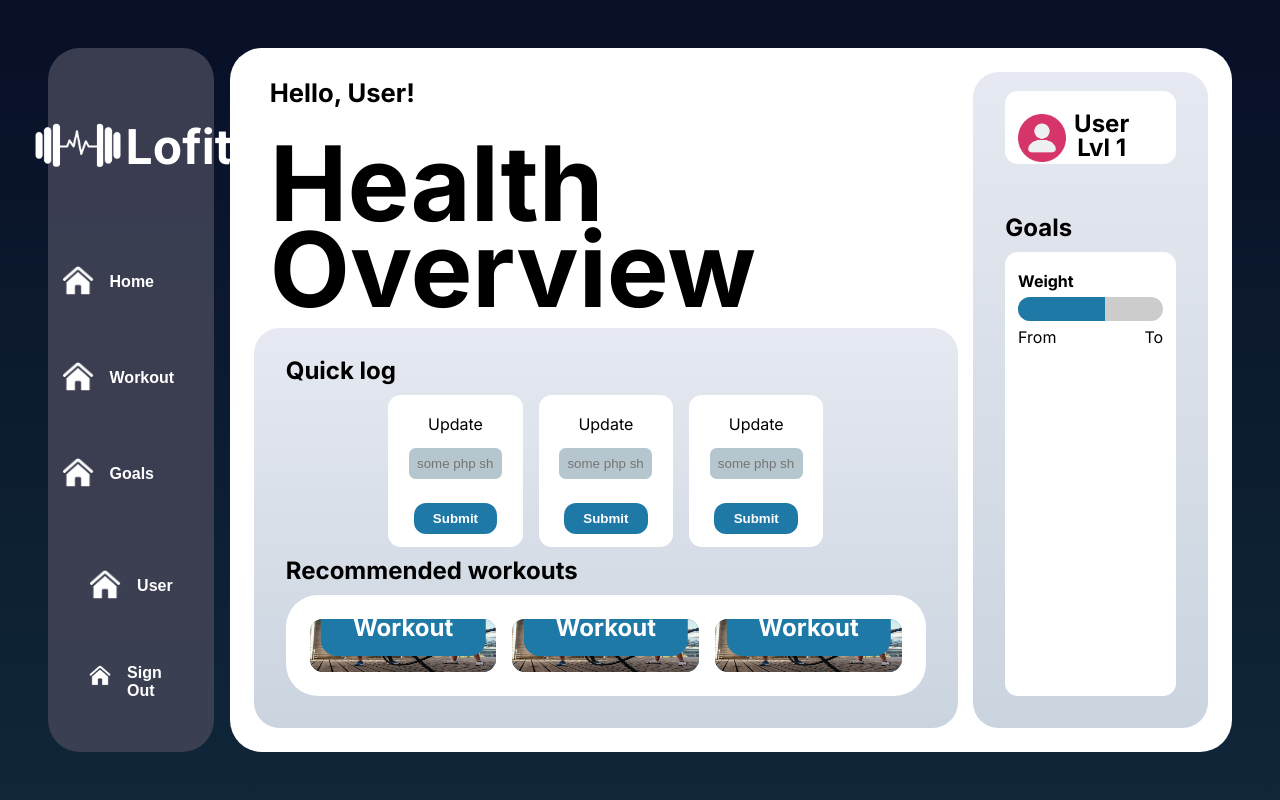
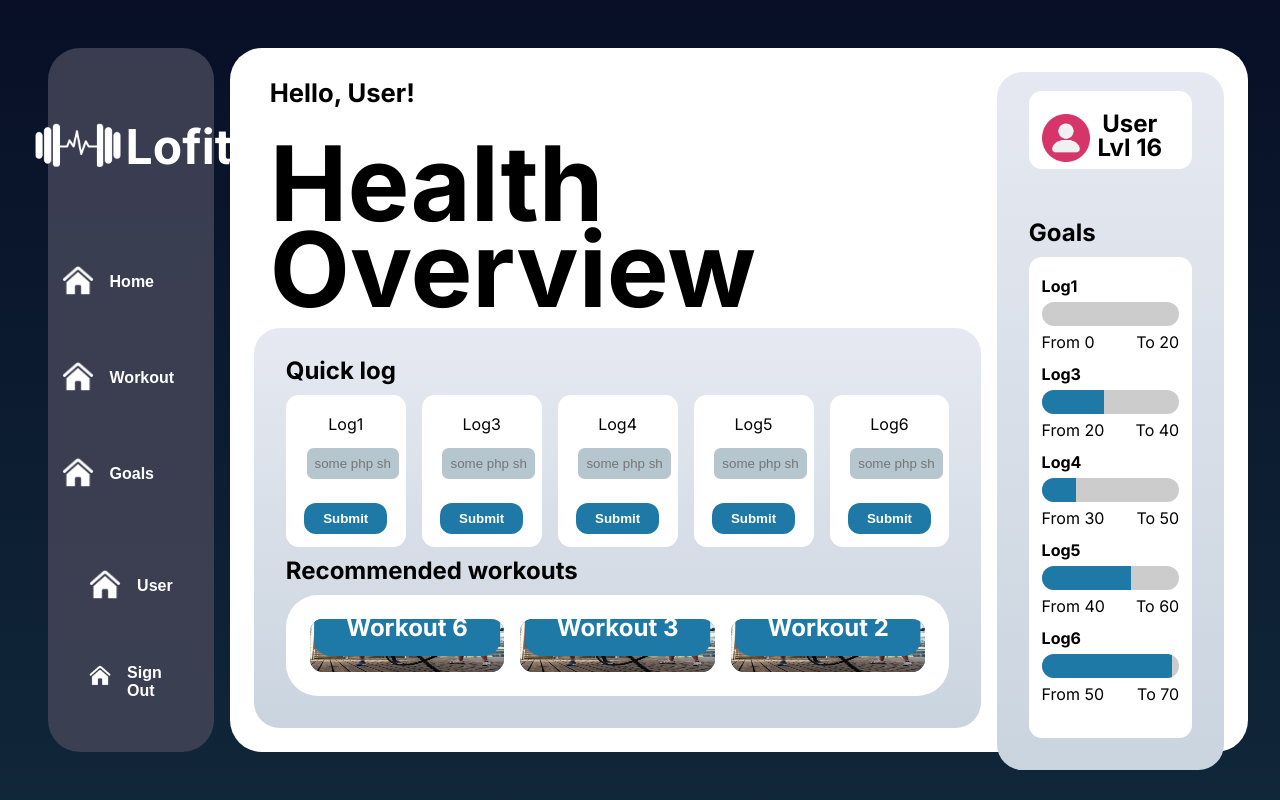
Before and after one commit to Shikks03/LockedIn-GymApp, a PHP site: page /pages/dashboard.php in a window 1280 px wide. Run offline with PHP 8.4, Linux system fonts and the light colour scheme.

Commit message:
added some backend to dashboard

```diff
--- a/pages/dashboard.php
+++ b/pages/dashboard.php
@@ -43,39 +43,13 @@
                     <div class="main-container">
                         <h3>Quick log</h3>
                         <div class="flex-row center-align quicklog">
-                            <div class="card">
-                                <p>Update</p><!-- INSERT PHP -->
-                                <p><input type="text" class="txt-input" placeholder="some php shi"></p>
-                                <input type="submit" class="log">
-                            </div>
-                            <div class="card">
-                                <p>Update</p><!-- INSERT PHP -->
-                                <p><input type="text" class="txt-input" placeholder="some php shi"></p>
-                                <input type="submit" class="log">
-                            </div>
-                            <div class="card">
-                                <p>Update</p><!-- INSERT PHP -->
-                                <p><input type="text" class="txt-input" placeholder="some php shi"></p>
-                                <input type="submit" class="log">
-                            </div>
+                            <?php include('../php/quickLogCards.php'); ?>
                             <!-- ADD MORE LOGS HERE, DIRECTLY PROPORTIONAL TO AMT OF GOALS -->
                         </div>
 
                         <h3>Recommended workouts</h3>
                         <div class="flex-row padrad reco-workouts">
-                            <div class="card">
-                                <div><h2>Workout</h2></div>
-                                <img src="../assets/icons/excercise.jpg" alt="">
-                            </div>
-                            <div class="card">
-                                <div><h2>Workout</h2></div>
-                                <img src="../assets/icons/excercise.jpg" alt="">
-                            </div>
-                            <div class="card">
-                                <div><h2>Workout</h2></div>
-                                <img src="../assets/icons/excercise.jpg" alt="">
-                            </div>
-                            <!-- ADD MORE WORKOUT HERE -->
+                            <?php include('../php/recommendedWorkouts.php'); ?>
                         </div>
                     </div>
                 </div>
@@ -89,7 +63,9 @@
                                 <div class="icon icon-user"></div>
                                 <div>
                                     <h2>User</h2>
-                                    <h3>Lvl 1</h3> <!-- INSERT PHP FOR LVL -->
+                                    <!-- pakiindent to the left side ung h2 and h3 kasi i think nasa right side sila nakaindent
+                                    or sa middle since pag 2 digits na ung level, nagmomove ung h2 sa right side. -->
+                                    <h3>Lvl <?php include('../php/levelCompute.php')?></h3>
                                 </div>
                             </div>
                         </div>
@@ -99,7 +75,8 @@
                         <h3>Goals</h3>
                         <div class="card">
                             <div class="goals">
-                                <div>
+                                <?php include('../php/goalTracker.php'); ?>
+                                <!-- <div>
                                     <p><strong>Weight</strong></p>
                                     <div class="progress-bar">
                                         <div class="progress-fill" style="width: 60%;"></div>
@@ -108,7 +85,7 @@
                                         <p>From</p>
                                         <p>To</p>
                                     </div>
-                                </div>
+                                </div> -->
                             <!-- ADD MORE GOALS HERE -->
 
                             </div>
--- /dev/null
+++ b/php/goalTracker.php
@@ -0,0 +1,28 @@
+<?php
+    require('../sql/goals.php'); // Include the goals array
+
+    $goalCounter = 0;
+
+    for($i = 0; $i < count($goals); $i++){
+        if($goalCounter >= 5) break; // limit to 5 goals
+        if($goals[$i]['active'] == false) continue; //skip if inactive goal
+
+        // Calculate the percentage of progress
+        $totalRange =  $goals[$i]['goalValue'] - $goals[$i]['baseValue'];
+        $progress = ($goals[$i]['currentValue'] - $goals[$i]['baseValue']) / $totalRange * 100;
+
+        echo '<div>';
+        echo '<p><strong>' . $goals[$i]['name'] . '</strong></p>';
+        echo '<div class="progress-bar">';
+        echo '<div class="progress-fill" style="width: '.$progress.'%;"></div>';
+        echo '</div>';
+        echo '<div>';
+        echo '<p>From ' . $goals[$i]['baseValue'] . '</p>';
+        echo '<p>To ' . $goals[$i]['goalValue'] . '</p>';
+        echo '</div>';
+        echo '</div>';
+        $goalCounter++;
+    }
+
+
+?>
--- /dev/null
+++ b/php/levelCompute.php
@@ -0,0 +1,8 @@
+<!-- to calculate the level based on the xp -->
+<?php
+    $exp = 1600; //pakiadd ung kukunin ung value sa database
+    $level = floor($exp/100);//random computation and not finalized yet
+    $exp = $exp % 100;
+    //then iuupdate ung sql
+    echo $level;
+?>
--- /dev/null
+++ b/php/quickLogCards.php
@@ -0,0 +1,17 @@
+<!-- to get and update a quicklog to the database -->
+
+<?php
+    $cardCounter = 0;
+    require('../sql/goals.php'); // Include the goals array
+    for($i = 0; $i < count($goals); $i++){
+        if($cardCounter >= 5) break; // limit to 5 cards
+        if(!$goals[$i]["active"]) continue; // skip inactive logs
+        // card display
+        echo '<div class="card">';
+        echo '<p>'.$goals[$i]["name"].'</p>';
+        echo '<p><input type="text" class="txt-input" placeholder="some php shi"></p>';
+        echo '<input type="submit" class="log">';
+        echo '</div>';
+        $cardCounter++;
+    }
+?>
--- /dev/null
+++ b/php/recommendedWorkouts.php
@@ -0,0 +1,18 @@
+<?php
+    require('../sql/workouts.php'); // Include the workouts array
+
+    $used = array();
+    for($i = 0; $i < 3; $i++){//generates 3 random workouts
+        do{
+            $recommendedWorkout = rand(0, count($workouts) - 1);
+        }while(in_array($recommendedWorkout, $used));
+        $used[] = $recommendedWorkout;
+
+        echo '<div class="card">';
+        echo '<div><h2>'.$workouts[$recommendedWorkout]["name"].'</h2></div>';
+        echo '<img src="'.$workouts[$recommendedWorkout]["image"].'">';
+        echo '</div>';
+    }
+
+
+?>
--- /dev/null
+++ b/sql/goals.php
@@ -0,0 +1,14 @@
+<?php
+$goals = array(// dapat default ng active is false and the user makes it active
+        // example lng change it with database.
+        array("name" => "Log1", "baseValue" => 0, "currentValue" => 0,"goalValue" => 20, "active" => true),
+        array("name" => "Log2", "baseValue" => 10, "currentValue" => 15, "goalValue" => 30, "active" => false),
+        array("name" => "Log3", "baseValue" => 20, "currentValue" => 29, "goalValue" => 40, "active" => true),
+        array("name" => "Log4", "baseValue" => 30, "currentValue" => 35, "goalValue" => 50, "active" => true),
+        array("name" => "Log5", "baseValue" => 40, "currentValue" => 53, "goalValue" => 60, "active" => true),
+        array("name" => "Log6", "baseValue" => 50, "currentValue" => 69, "goalValue" => 70, "active" => true),
+        array("name" => "Log7", "baseValue" => 60, "currentValue" => 80, "goalValue" => 80, "active" => true),
+    );
+
+
+?>
--- /dev/null
+++ b/sql/workouts.php
@@ -0,0 +1,15 @@
+<?php
+    $workouts = array(
+        array("name" => "Workout 1","muscle" => "Back", "image" => "../assets/icons/excercise.jpg"),
+        array("name" => "Workout 2","muscle" => "Chest", "image" => "../assets/icons/excercise.jpg"),
+        array("name" => "Workout 3","muscle" => "Legs", "image" => "../assets/icons/excercise.jpg"),
+        array("name" => "Workout 4","muscle" => "Arms", "image" => "../assets/icons/excercise.jpg"),
+        array("name" => "Workout 5","muscle" => "Shoulders", "image" => "../assets/icons/excercise.jpg"),
+        array("name" => "Workout 6","muscle" => "Core", "image" => "../assets/icons/excercise.jpg"),
+        array("name" => "Workout 7","muscle" => "Full Body", "image" => "../assets/icons/excercise.jpg"),
+        array("name" => "Workout 8","muscle" => "Cardio", "image" => "../assets/icons/excercise.jpg"),
+        array("name" => "Workout 9","muscle" => "Flexibility", "image" => "../assets/icons/excercise.jpg"),
+        array("name" => "Workout 10","muscle" => "Balance", "image" => "../assets/icons/excercise.jpg")
+    );
+
+?>
```
